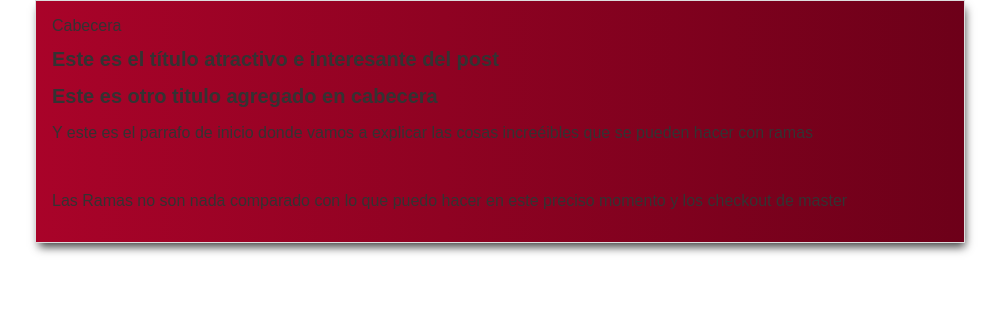
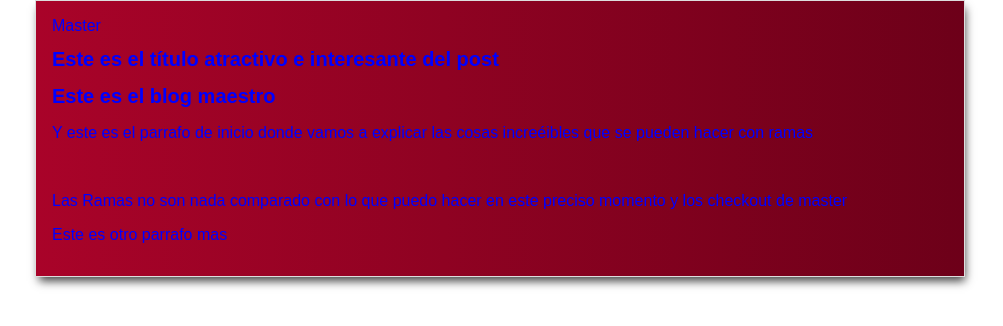
Before and after one commit to MarcoMadera/hyperBlog, a plain HTML site: page index.html in a window 1280 px wide. Shown: the whole page, without its empty margins (140-1143 px from the left). Drawn offline with Linux system fonts and the light colour scheme.

Commit message:
cambie todo alv

```diff
--- a/css/estilos.css
+++ b/css/estilos.css
@@ -1,5 +1,5 @@
 body {
-  color: #333;
+  color: blue;
   text-align: center;
   font-family: "Arial";
   font-size: 16px;
--- a/index.html
+++ b/index.html
@@ -7,11 +7,11 @@
   <body>
     <div id="container">
       <div id="cabecera">
-        Cabecera
+        Master
       </div>
       <div id="post">
         <h1>Este es el título atractivo e interesante del post</h1>
-        <h1>Este es otro titulo agregado en cabecera</h1>
+        <h1>Este es el blog maestro</h1>
 
         <p>
           Y este es el parrafo de inicio donde vamos a explicar las cosas
@@ -21,6 +21,9 @@
         <p>
           Las Ramas no son nada comparado con lo que puedo hacer en este preciso momento y los checkout de master
         </p>
+        <p>
+          Este es otro parrafo mas
+        </p>
       </div>
     </div>
   </body>
```
